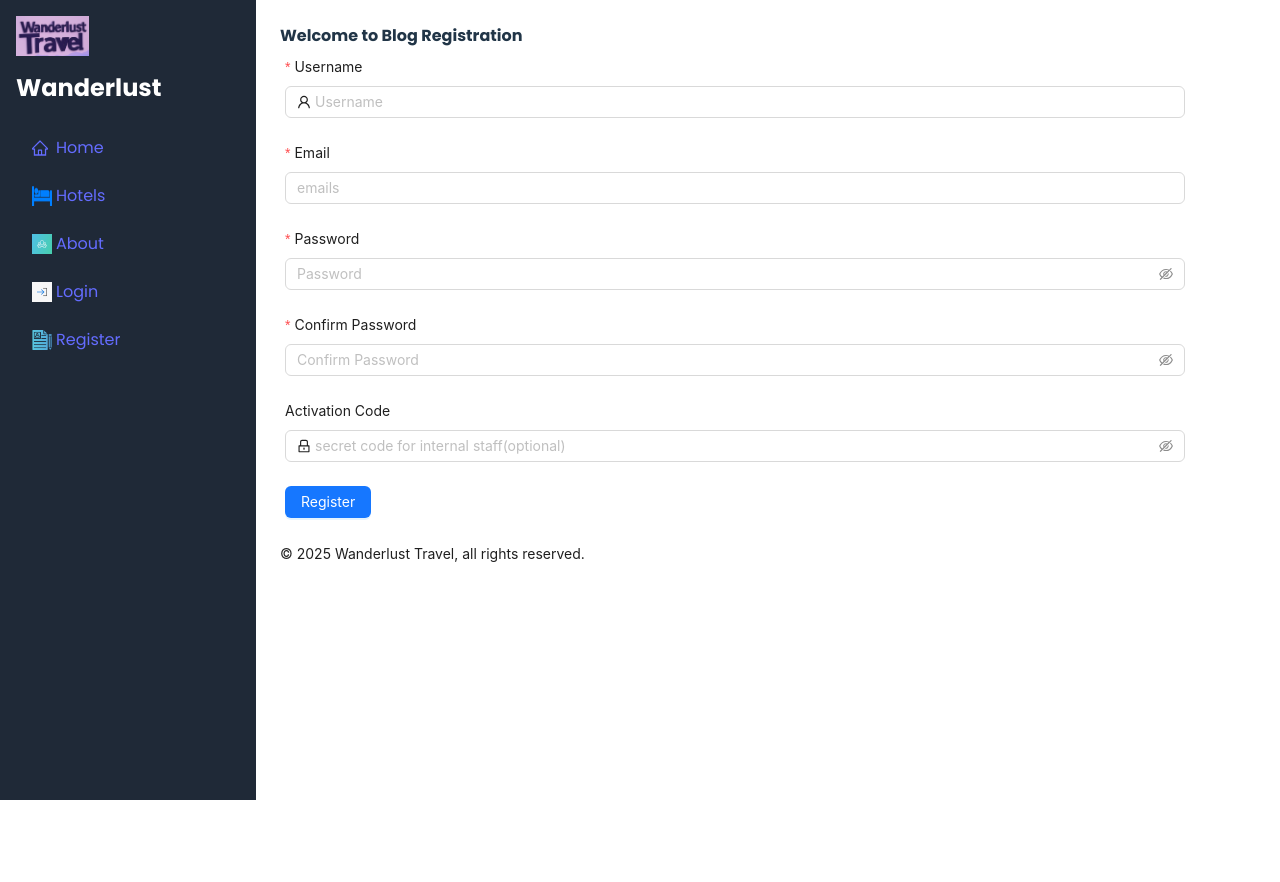
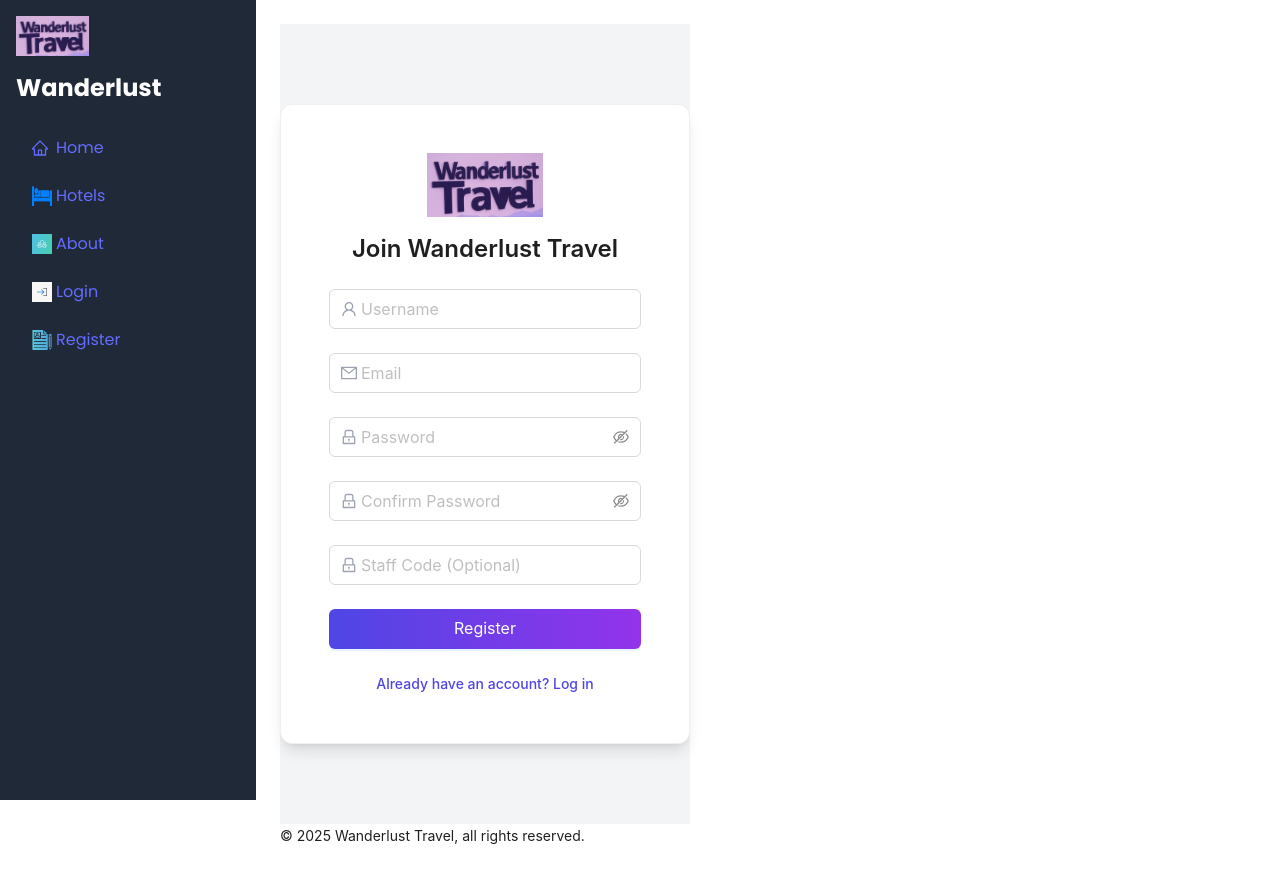
Before and after one commit to rayligo/VT6003CEM_webClient_247032537, a React (Vite) app: page /register in a window 1280 px wide. Shown: the top 882 px of the page. Built offline with nearby package versions, Linux system fonts and the light colour scheme.

Commit message:
change Register ui

```diff
--- a/src/components/Register.tsx
+++ b/src/components/Register.tsx
@@ -1,142 +1,151 @@
-import 'antd/dist/reset.css';
-import React, { useState } from "react";
-import { NavigateFunction, useNavigate } from 'react-router-dom';
+import "antd/dist/reset.css";
+import React from "react";
+import { NavigateFunction, useNavigate } from "react-router-dom";
+import { Form, Input, Button, Card, Typography, message } from "antd";
+import { UserOutlined, LockOutlined, MailOutlined } from "@ant-design/icons";
+import { register } from "../services/auth.service";
 import UserT from "../types/user.type";
-import { Form, Input, Button } from 'antd';
-import { register } from "../services/auth.service";
-import { UserOutlined, LockOutlined } from '@ant-design/icons';
+
+const { Title } = Typography;
 
 const Register: React.FC = () => {
+  const navigate: NavigateFunction = useNavigate();
 
-  let navigate: NavigateFunction = useNavigate();
-  const initialValues: UserT = {
-    username: "",
-    email: "",
-    password: "",
-    about: "",
-    avatarurl: "",
-    role: "user" ,
-    actiCode:"",
-  };
+  const handleRegister = async (values: UserT) => {
+    const { username, email, password, actiCode } = values;
 
-
-
-  const handleRegister =  (values: UserT) => {
-    const { username, email, password,actiCode } = values;
-
-   register(username, email, password,actiCode).then(
-      (response) => {
-
-        window.alert(`Welcome ${username} pls login to access your account profile`)
-        console.log(response.data);
+    try {
+      await register(username, email, password, actiCode);
+      message.success(
+        `Welcome ${username}! Please login to access your account.`
+      );
       navigate("/");
       window.location.reload();
-      })
-      .catch((error) => {
-                 window.alert(`Sorry ${username} Something wrong with your registration! Pls try again with another username`)
+    } catch (error) {
+      message.error(
+        `Registration failed: Sorry ${username}, something went wrong. Please try a different username.`
+      );
       console.log(error.toString());
-
-        navigate("/register");
-        window.location.reload();
     }
-    );
   };
 
   return (
-
-         <>
-           <h3> <strong>Welcome to Blog Registration</strong></h3>
-             <Form style={{margin: "5px",width:"900px"}}
-  layout="vertical"             name="normal_register"
-               className="register-form"
-
-               initialValues={initialValues}
-               onFinish={handleRegister}>
+    <div className="min-h-screen flex items-center justify-center bg-gray-100">
+      <Card
+        className="w-full max-w-md shadow-lg"
+        style={{ borderRadius: "12px", padding: "24px" }}
+      >
+        <div className="text-center mb-6">
+          <img
+            src="/src/assets/Wanderlust_Travelsmall.png"
+            alt="Wanderlust Travel"
+            className="h-16 mx-auto mb-4"
+          />
+          <Title level={3} className="text-indigo-600">
+            Join Wanderlust Travel
+          </Title>
+        </div>
+        <Form
+          name="register"
+          initialValues={{ role: "user", actiCode: "" }}
+          onFinish={handleRegister}
+          layout="vertical"
+        >
           <Form.Item
             name="username"
-label="Username"
+            rules={[{ required: true, message: "Please input your username!" }]}
+          >
+            <Input
+              prefix={<UserOutlined className="text-gray-400" />}
+              placeholder="Username"
+              size="large"
+              className="rounded-md"
+            />
+          </Form.Item>
+
+          <Form.Item
+            name="email"
             rules={[
-                    {
-                      required: true,
-                      message: 'Please input your Username!',
-                    },
+              { required: true, message: "Please input your email!" },
+              { type: "email", message: "Please enter a valid email!" },
             ]}
           >
-                  <Input prefix={<UserOutlined className="site-form-item-icon" />} placeholder="Username" />
-                </Form.Item>
-                <Form.Item name="email"
-    label= "Email"
-                   rules={[
-                     {type: 'email',
-                       message: 'The input is not valid E-mail!',
-                     },
-                     {required: true,
-                       message: 'Please input your E-mail!',
-                     },
-                   ]} >
-                 <Input  placeholder="emails" />
+            <Input
+              prefix={<MailOutlined className="text-gray-400" />}
+              placeholder="Email"
+              size="large"
+              className="rounded-md"
+            />
           </Form.Item>
 
           <Form.Item
             name="password"
-label= "Password"
-                   rules={[
-                     {
-                       required: true,
-                       message: 'Please input your password!',
-                     },
-                   ]}
-                   hasFeedback
+            rules={[{ required: true, message: "Please input your password!" }]}
           >
-                   <Input.Password  placeholder="Password"/>
+            <Input.Password
+              prefix={<LockOutlined className="text-gray-400" />}
+              placeholder="Password"
+              size="large"
+              className="rounded-md"
+            />
           </Form.Item>
 
           <Form.Item
-                   name="confirm"
-label= "Confirm Password"
-                   dependencies={['password']}
-                   hasFeedback
+            name="confirmPassword"
+            dependencies={["password"]}
             rules={[
-                     {
-                       required: true,
-                       message: 'Please confirm your password!',
-                     },
+              { required: true, message: "Please confirm your password!" },
               ({ getFieldValue }) => ({
                 validator(_, value) {
-                         if (!value || getFieldValue('password') === value) {
+                  if (!value || getFieldValue("password") === value) {
                     return Promise.resolve();
                   }
-                         return Promise.reject(new Error('The new password that you entered do not match!'));
+                  return Promise.reject(
+                    new Error("The two passwords do not match!")
+                  );
                 },
               }),
             ]}
           >
-                   <Input.Password  placeholder="Confirm Password"/>
+            <Input.Password
+              prefix={<LockOutlined className="text-gray-400" />}
+              placeholder="Confirm Password"
+              size="large"
+              className="rounded-md"
+            />
           </Form.Item>
+
           <Form.Item
             name="actiCode"
- label= "Activation Code"
-
+            rules={[{ message: "Optional secret code for internal staff" }]}
           >
-                 <Input.Password
-                   prefix={<LockOutlined className="site-form-item-icon" />}
-                   type="password"
-                   placeholder="secret code for internal staff(optional)"
+            <Input
+              prefix={<LockOutlined className="text-gray-400" />}
+              placeholder="Staff Code (Optional)"
+              size="large"
+              className="rounded-md"
             />
           </Form.Item>
 
           <Form.Item>
-                 <Button type="primary" htmlType="submit" className="login-form-button">
+            <Button
+              type="primary"
+              htmlType="submit"
+              size="large"
+              className="w-full bg-gradient-to-r from-indigo-600 to-purple-600 hover:from-indigo-700 hover:to-purple-700 border-none rounded-md"
+            >
               Register
             </Button>
-
           </Form.Item>
 
-
-
+          <div className="text-center">
+            <a className="text-indigo-600 hover:text-indigo-800" href="/login">
+              Already have an account? Log in
+            </a>
+          </div>
         </Form>
-
-         </>
+      </Card>
+    </div>
   );
 };
 
```
Lines whose indentation alone changed are shown as unchanged.
